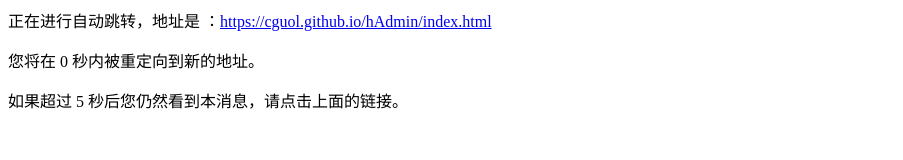
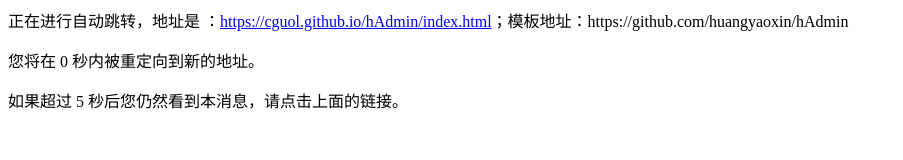
Before and after one commit to CGuoL/cguol.github.io, a plain HTML site: page index.html in a window 1280 px wide. Shown: the whole page, without its empty margins (0-903 px from the left). Drawn offline with Linux system fonts and the light colour scheme.

Commit message:
Add html模板

```diff
--- a/index.html
+++ b/index.html
@@ -22,7 +22,7 @@
 </head>
 <body>
 <p>
-    正在进行自动跳转，地址是 ：<a href="hAdmin/index.html">https://cguol.github.io/hAdmin/index.html</a>
+    正在进行自动跳转，地址是 ：<a href="hAdmin/index.html">https://cguol.github.io/hAdmin/index.html</a>；模板地址：https://github.com/huangyaoxin/hAdmin
 </p>
 
 <p>您将在 <span class="timeShow" id="timers">5</span> 秒内被重定向到新的地址。</p>
```
